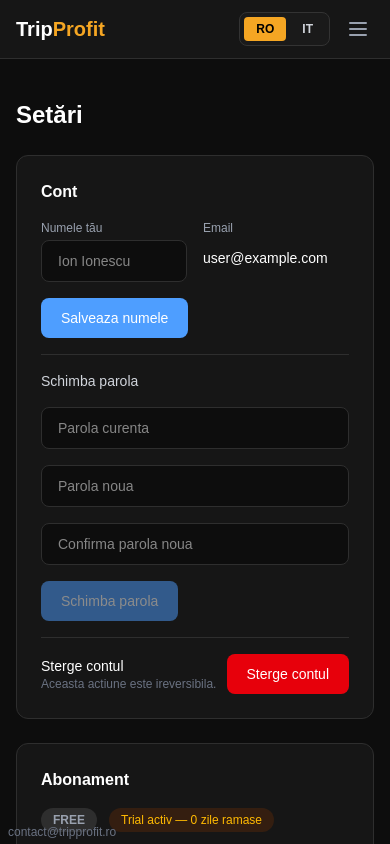
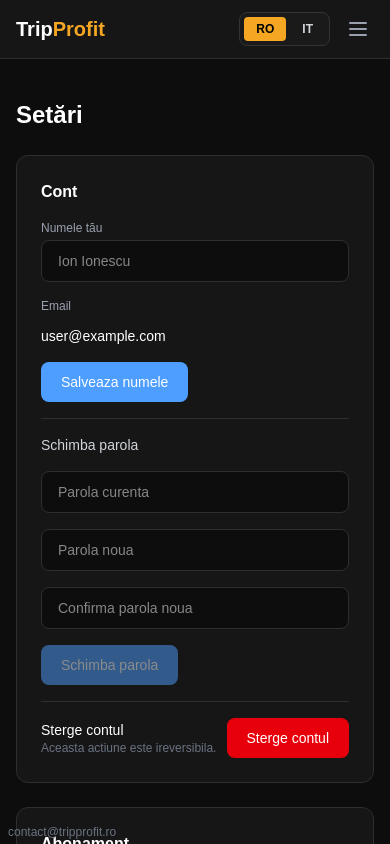
Before and after one commit to GabrielaH19/saas-boilerplate, a Next.js app: page /settings in a window 390 px wide. Shown: the top 844 px of the page. Built offline with nearby package versions, Linux system fonts and the light colour scheme; no server answers; the database is empty; sample sign-in values are in the browser's storage.

Commit message:
fix: settings email overflow mobile

```diff
--- a/app/settings/page.tsx
+++ b/app/settings/page.tsx
@@ -286,7 +286,7 @@ export default function SettingsPage() {
 
         {/* 1. Cont */}
         <Card title={it ? "Account" : "Cont"}>
-          <div className="grid grid-cols-2 gap-4">
+         <div className="grid grid-cols-1 sm:grid-cols-2 gap-4">
   <div>
     <label className={lbl}>{tr.yourName}</label>
     <input className={inp} value={userName} onChange={e => setUserName(e.target.value)}
@@ -294,7 +294,7 @@ export default function SettingsPage() {
   </div>
   <div>
     <label className={lbl}>Email</label>
-              <p className="text-sm text-white pt-2">{userEmail || "—"}</p>
+    <p className="text-sm text-white pt-2 break-all">{userEmail || "—"}</p>
   </div>
 </div>
           <Msg msg={companyMsg} />
```
Lines whose indentation alone changed are shown as unchanged.
